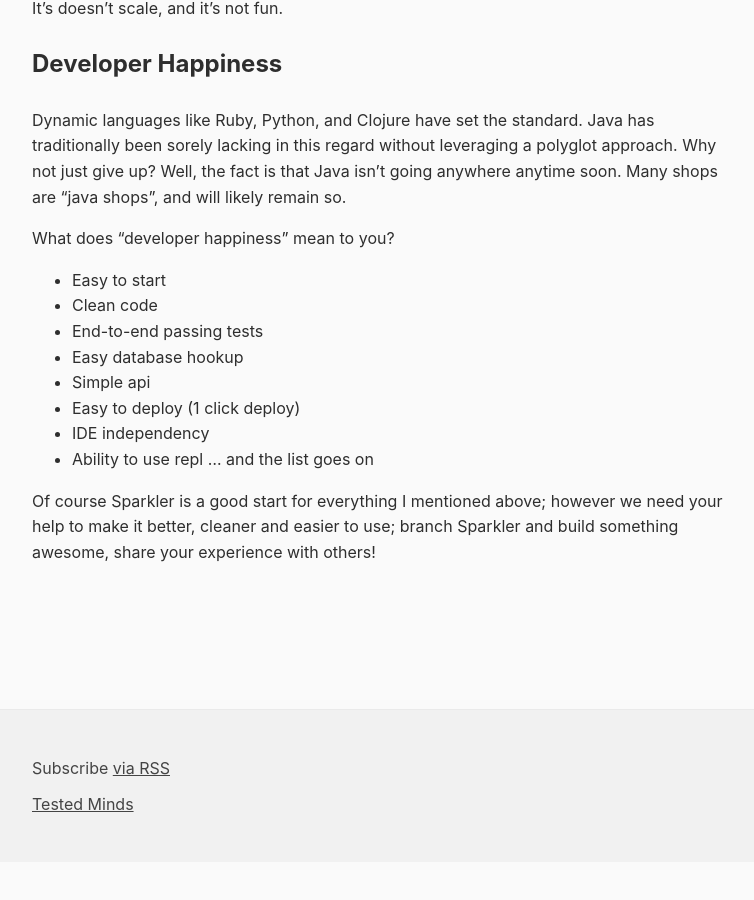
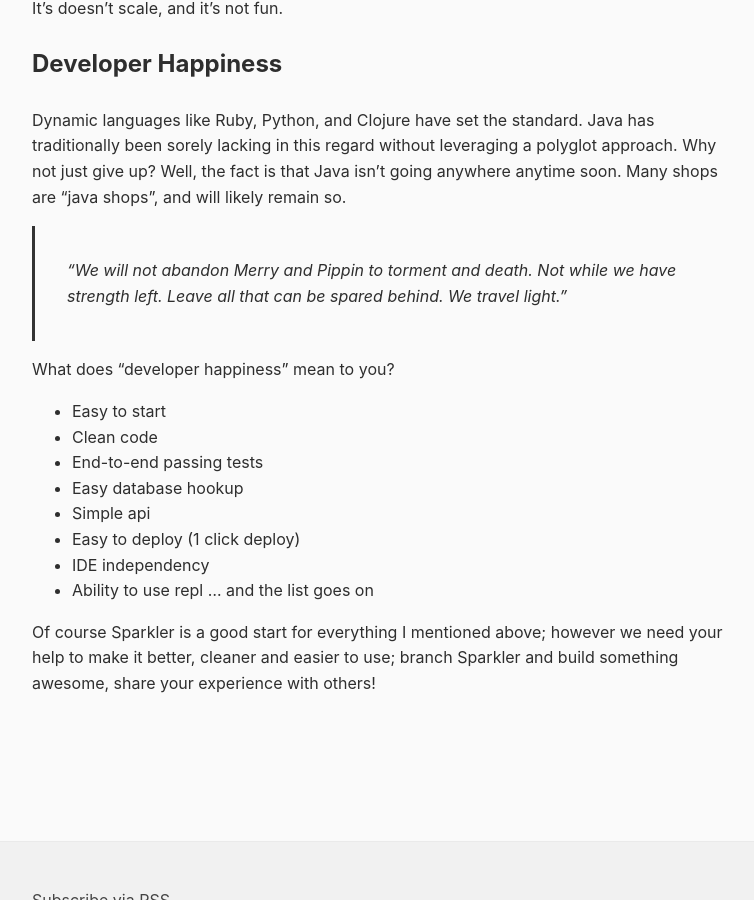
Before and after one commit to saslani/saslani.github.io, a Jekyll site: the page built from _posts/2016-04-12-sparkler.md, in a window 1280 px wide and 900 px high, scrolled down 3756 px. Shown: the whole window, without its empty margins (256-1010 px from the left). Built offline with Jekyll 4.4.1, drawn with Linux system fonts in a browser that asks for light colours; before the commit the page ends 4618 px from its top, so only the background shows below that.

Commit message:
developer happiness

```diff
--- a/_posts/2016-04-12-sparkler.md
+++ b/_posts/2016-04-12-sparkler.md
@@ -84,6 +84,8 @@
 ### Developer Happiness
 Dynamic languages like Ruby, Python, and Clojure have set the standard. Java has traditionally been sorely lacking in this regard without leveraging a polyglot approach. Why not just give up? Well, the fact is that Java isn't going anywhere anytime soon. Many shops are "java shops", and will likely remain so.
 
+> "We will not abandon Merry and Pippin to torment and death. Not while we have strength left. Leave all that can be spared behind. We travel light."
+
 What does "developer happiness" mean to you?
 - Easy to start
 - Clean code
```
